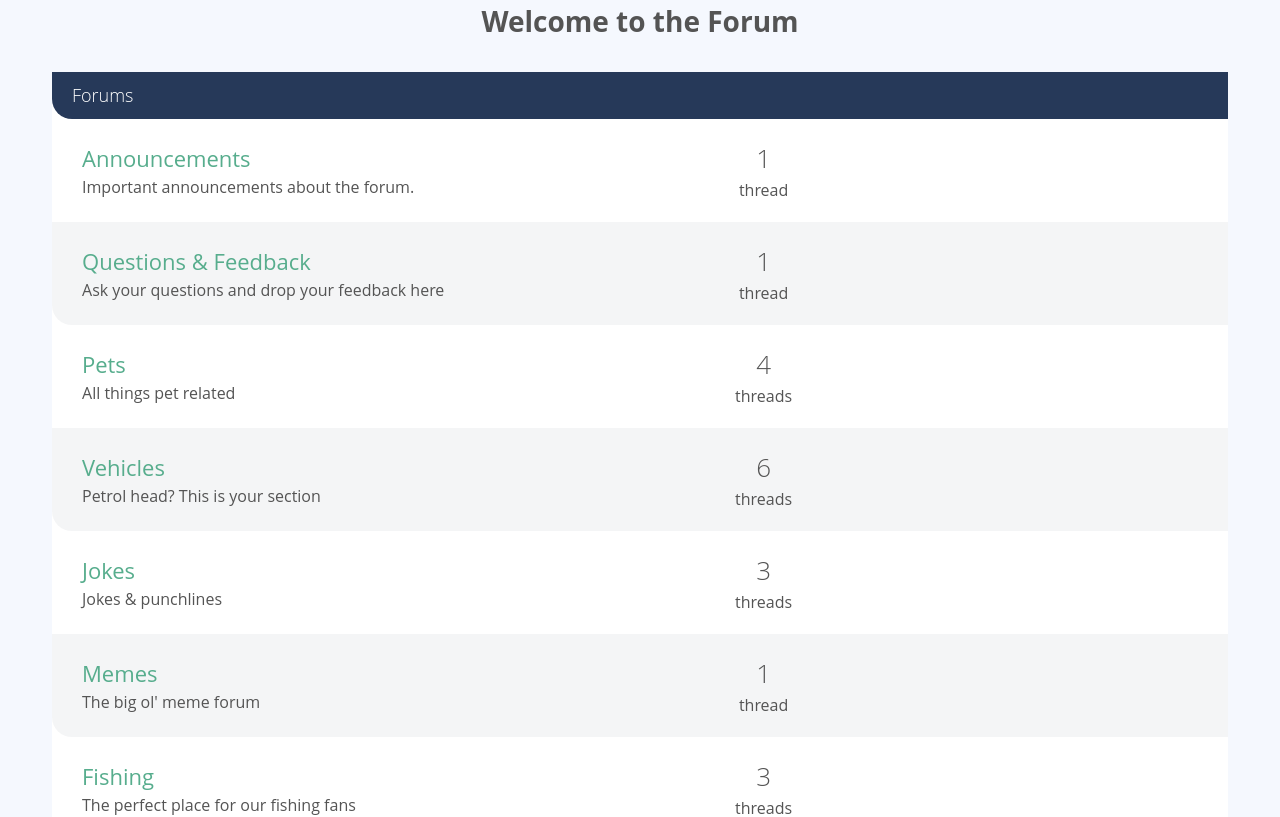
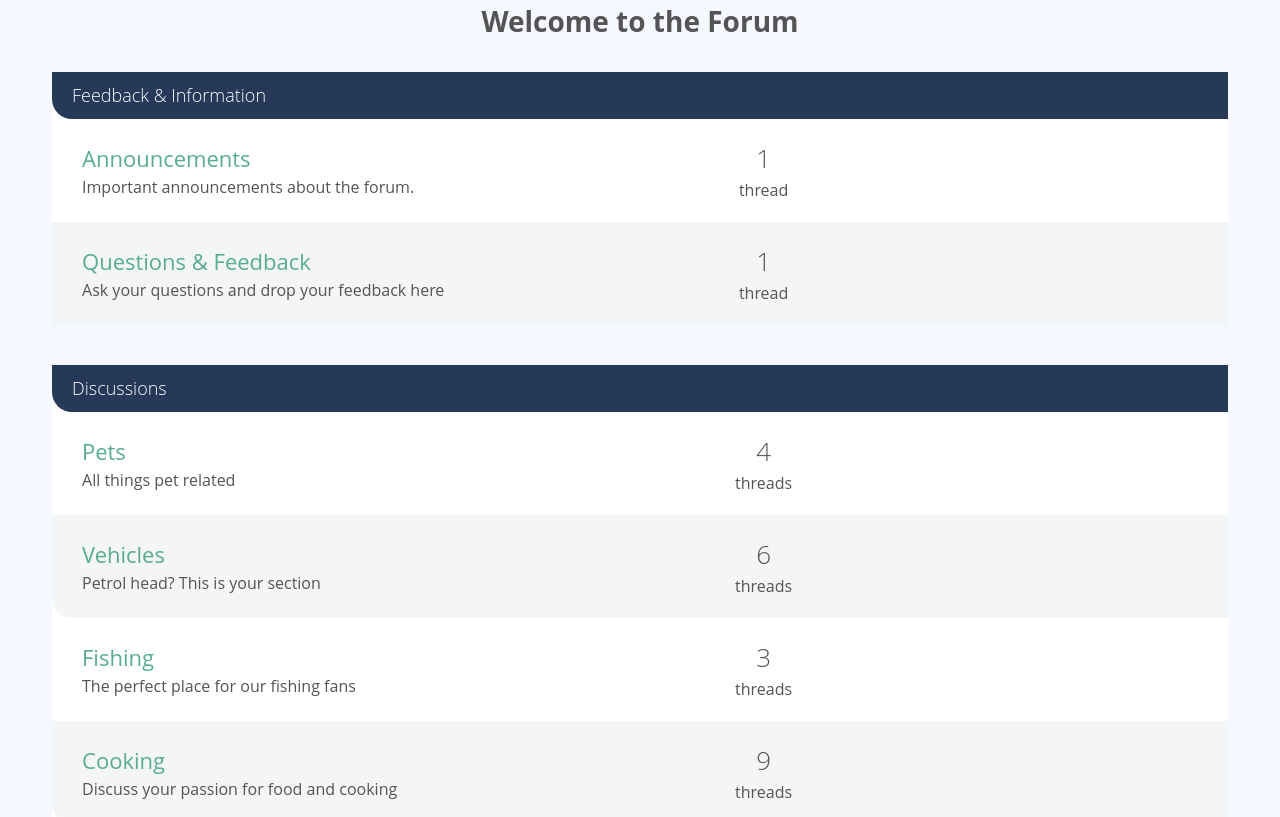
Before and after one commit to atakanteko/vue-forum, a Vue app: page / in a window 1280 px wide. Shown: the top 817 px of the page. Built offline with nearby package versions, Linux system fonts and the light colour scheme.

Commit message:
create a category list component that reveals forums

```diff
--- /dev/null
+++ b/src/components/CategoryList.vue
@@ -0,0 +1,34 @@
+<template>
+  <forum-list v-for="category in categories"
+              :key="category.id"
+              :forums="getForums(category.id)"
+              :category-name="category.name"
+  />
+</template>
+
+<script>
+import sourceData from "@/data.json";
+import ForumList from "@/components/ForumList";
+
+export default {
+  name: "CategoryList",
+  components: {
+    ForumList,
+  },
+  props: {
+    categories: {
+      required: true,
+      type: Array,
+    },
+  },
+  methods: {
+    getForums(categoryId) {
+      return sourceData.forums.filter(forum => forum.categoryId === categoryId)
+    }
+  },
+}
+</script>
+
+<style scoped>
+
+</style>
--- a/src/components/ForumList.vue
+++ b/src/components/ForumList.vue
@@ -2,19 +2,19 @@
   <div class="col-full">
     <div class="forum-list">
       <h2 class="list-title">
-        <a href="#">Forums</a>
+        <a href="#">{{ categoryName }}</a>
       </h2>
 
       <div v-for="forum in forums" :key="forum.id" class="forum-listing" >
 
         <div class="forum-details">
           <router-link class="text-xlarge"
-                       :to="{name: 'Forum', params:{id: forum.id}}"
+                       :to="{ name: 'Forum', params: { id: forum.id } }"
           >
-            {{forum.name}}
+            {{ forum.name }}
           </router-link>
           <p>
-            {{forum.description}}
+            {{ forum.description }}
           </p>
 
         </div>
@@ -22,7 +22,7 @@
 
         <div class="threads-count">
           <p class="count">
-            {{forum.threads?.length ? forum.threads?.length : '0'}}
+            {{ forum.threads?.length ? forum.threads?.length : '0' }}
           </p> {{ forumThreadWord(forum) }}
         </div>
 
@@ -43,6 +43,10 @@ export default {
       required: true,
       type: Array,
     },
+    categoryName: {
+      required: true,
+      type: String
+    }
   },
   methods: {
     forumThreadWord(forum) {
--- a/src/pages/Home.vue
+++ b/src/pages/Home.vue
@@ -1,20 +1,20 @@
 <template>
     <h2>Welcome to the Forum</h2>
-    <forum-list :forums="forums"/>
+    <category-list :categories="categories"/>
 </template>
 
 <script>
 import sourceData from '@/data.json'
-import ForumList from "@/components/ForumList";
+import CategoryList from "@/components/CategoryList";
 
 export default {
   name: "HomePage",
   components: {
-    ForumList
+    CategoryList
   },
   data() {
     return {
-      forums: sourceData.forums,
+      categories: sourceData.categories,
     }
   },
 }
```
